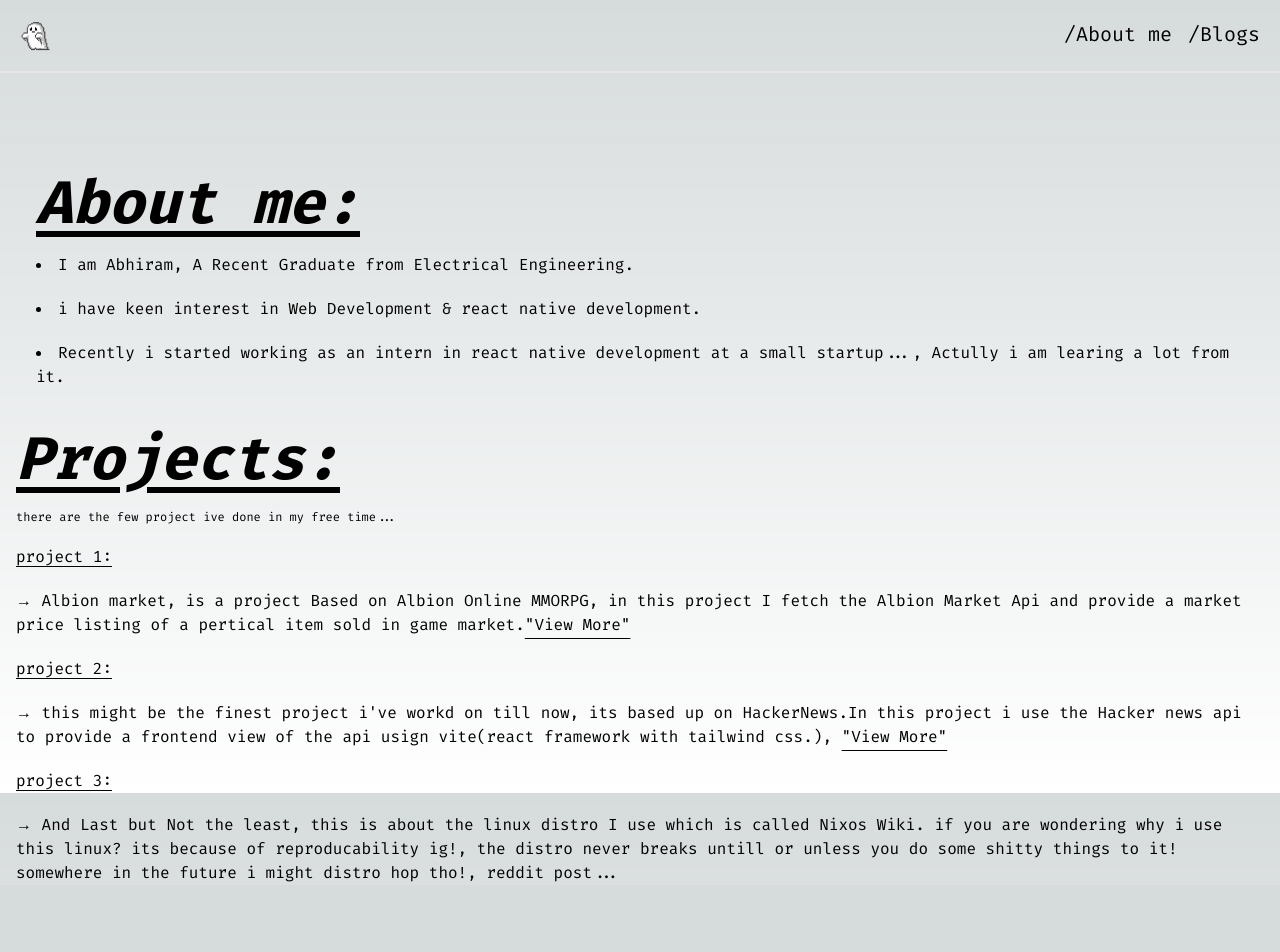
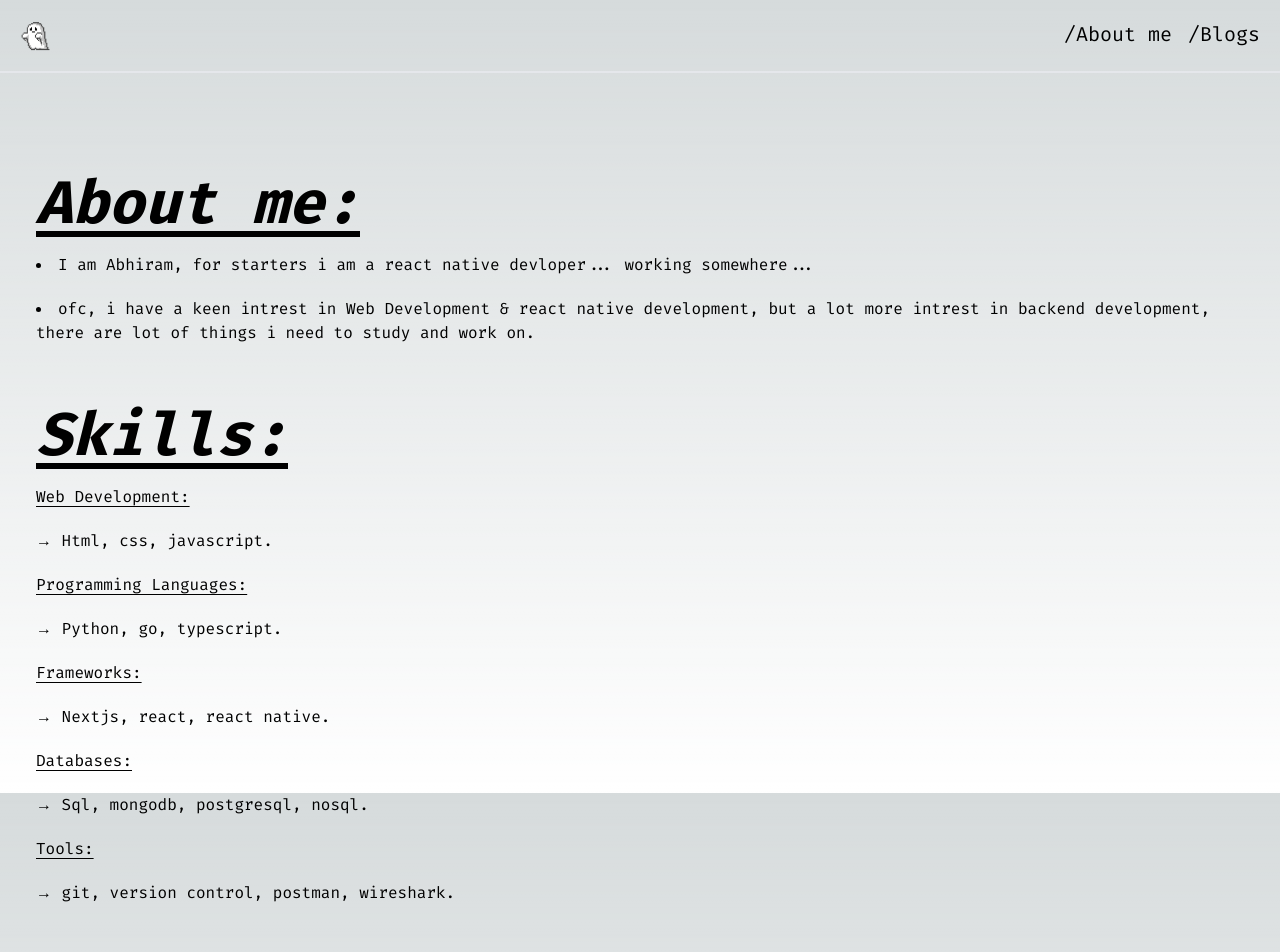
Before and after one commit to TheDummyUser/gogogo, a Next.js app: page /about in a window 1280 px wide. Shown: the top 952 px of the page. Before the commit the page ends 885 px from the top, so only its background shows below. Built offline with nearby package versions, Linux system fonts and the light colour scheme.

Commit message:
very very very small changes

```diff
--- a/app/about/page.tsx
+++ b/app/about/page.tsx
@@ -9,18 +9,28 @@ const page = () => {
                 <div className='p-5 space-y-5'>
                     <p className="lg:text-6xl text-3xl font-bold mb-4 underline underline-offset-8 italic">About me:</p>
                     <p>
-                        <li>I am Abhiram, A Recent Graduate from Electrical Engineering.</li>
+                        <li>I am Abhiram, for starters i am a react native devloper... working somewhere...</li>
                     </p>
                     <p>
-                        <li>i have keen interest in Web Development & react native development.</li>
-                    </p>
-                    <p>
-                        <li>Recently i started working as an intern in react native development at a small startup...,
-                            Actully i am learing a lot from it.
-                        </li>
+                        <li>ofc, i have a keen intrest in Web Development & react native development, but a lot more intrest in backend development, there are lot of things i need to study and work on.</li>
                     </p>
                 </div>
-                <div className='space-y-5'>
+                <div className='space-y-5 p-5'>
+                    <p className="lg:text-6xl text-3xl font-bold mb-4 underline underline-offset-8 italic">Skills:</p>
+                    <div className='space-y-5'>
+                        <p className="text-base underline underline-offset-4">Web Development:</p>
+                        <p>&#8594; Html, css, javascript.</p>
+                        <p className="text-base underline underline-offset-4">Programming Languages:</p>
+                        <p>&#8594; Python, go, typescript.</p>
+                        <p className="text-base underline underline-offset-4">Frameworks:</p>
+                        <p>&#8594; Nextjs, react, react native.</p>
+                        <p className="text-base underline underline-offset-4">Databases:</p>
+                        <p>&#8594; Sql, mongodb, postgresql, nosql.</p>
+                        <p className="text-base underline underline-offset-4">Tools:</p>
+                        <p>&#8594; git, version control, postman, wireshark.</p>
+                    </div>
+                </div>
+                <div className='space-y-5 p-5'>
                     <p className="lg:text-6xl text-3xl font-bold mb-4 underline underline-offset-8 italic">Projects:</p>
                     <p className="text-xs">there are the few project ive done in my free time...</p>
                     <div className='space-y-5'>
--- a/app/layout.tsx
+++ b/app/layout.tsx
@@ -3,6 +3,7 @@ import { Inter, Fira_Code, } from "next/font/google";
 import "./globals.css";
 
 const firaCode = Fira_Code({ subsets: ["latin"] });
+// const inter = Inter({ subsets: ["latin"] });
 
 export const metadata: Metadata = {
   title: "g0g0g0",
```
Also changed, not shown: 1 other file (tests, documents, lock files or other folders).
